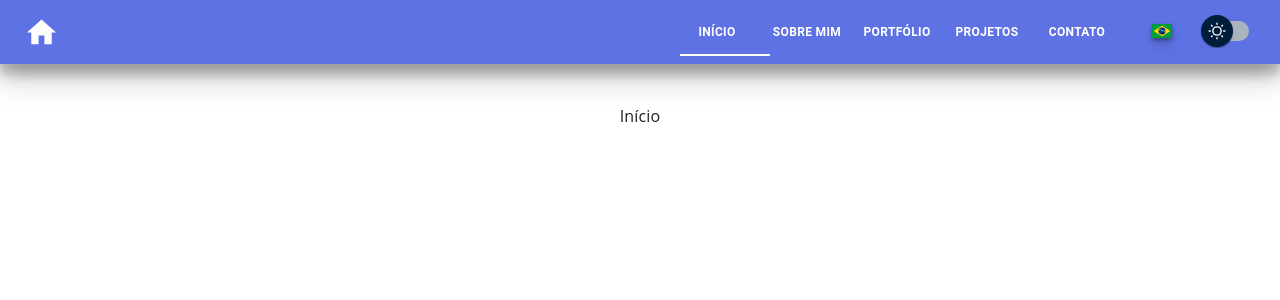
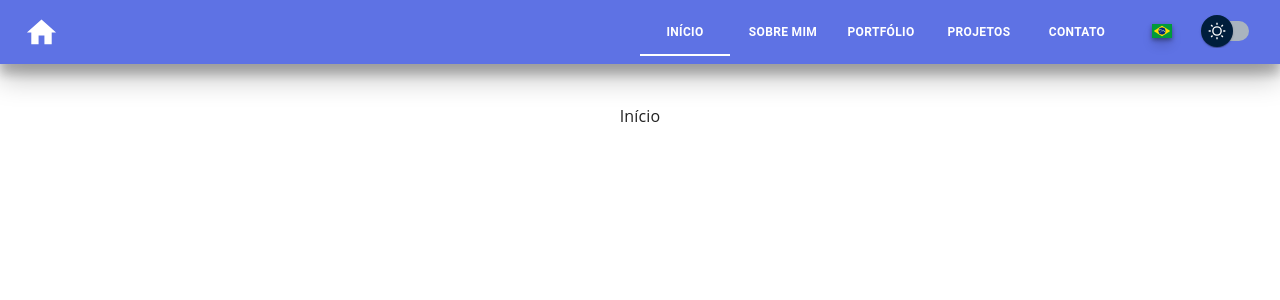
Before and after one commit to tarciziofcipriano/portfolio, a React (Create React App) app: page / in a window 1280 px wide. Shown: the top 300 px of the page. Built offline with nearby package versions, Linux system fonts and the light colour scheme.

Commit message:
Fix estrutura react

```diff
--- a/src/components/Header.tsx
+++ b/src/components/Header.tsx
@@ -88,13 +88,12 @@
           >
             {navItems.map((item) => (
               <Tab
+                key={item.name}
                 label={item.name}
                 disableRipple
                 sx={{
-                  pt: 0,
-                  pb: 0,
-                  pr: 2,
-                  pl: 0,
+                  p: 0,
+                  mr: 1,
                   fontSize: 12,
                   fontWeight: "bold",
                   color: "white",
```
Also changed, not shown: src/index.tsx (+7 -4 lines).
